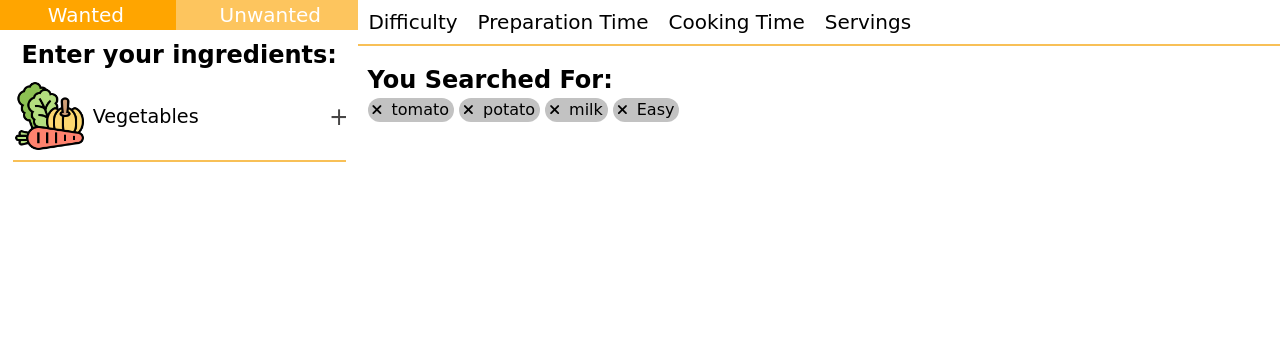
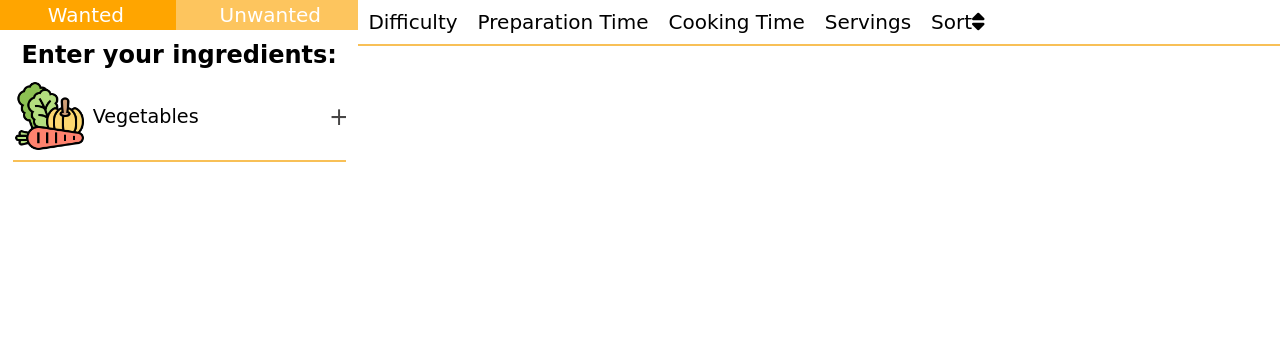
Before and after one commit to RusuI/Proiect-TW, a PHP site: page /search.php in a window 1280 px wide. Shown: the part 68-420 px from the top of the page. Run offline with PHP 8.4, Linux system fonts and the light colour scheme; data that the repository does not hold is empty; some libraries are stand-ins or nearby versions; some web fonts are replaced.

Commit message:
Add files via upload

```diff
--- a/views/search.php
+++ b/views/search.php
@@ -1,3 +1,9 @@
+<?php
+require_once '../includes/database.php';
+require_once '../includes/userFunctions.php';
+
+?>
+
 <!DOCTYPE html>
 <html lang="en">
 
@@ -18,7 +24,7 @@
 </head>
 <!--sort-->
 <!-- top sticky    button that takes you to top load more-->
-<!--footer when there is nothing div -->
+<!-- cookies -->
     <body>
         <!--Navigation Bar-->
         <nav>
@@ -28,10 +34,10 @@
             <div class="opnMenu">
                 <div onclick="menu()"><i class="fa fa-bars"></i></div>
                 <div class="filter-options-content">
-                    <a href="home.html">Home</a>
-                    <a href="faq.html">Help</a>
-                    <a href="popular.html">See most popular</a>
-                    <a href="addRecipe.html">Add Recipe</a>
+                    <a href="home.php">Home</a>
+                    <a href="faq.php">Help</a>
+                    <a href="popular.php">See most popular</a>
+                    <a href="addRecipe.php">Add Recipe</a>
                     <?php
                     if (isset($_SESSION["id"])) {
 
@@ -44,10 +50,10 @@
                 </div>
             </div>
             <ul class="mainMenu">
-                <li><a href="home.html">Home</a></li>
-                <li><a href="faq.html">Help</a></li>
-                <li><a href="popular.html">See most popular</a></li>
-                <li> <a href="addRecipe.html">Add Recipe</a></li>
+                <li><a href="home.php">Home</a></li>
+                <li><a href="faq.php">Help</a></li>
+                <li><a href="popular.php">See most popular</a></li>
+                <li> <a href="addRecipe.php">Add Recipe</a></li>
                 <?php
                 if (isset($_SESSION["id"])) {
 
@@ -81,7 +87,7 @@
                 </ul>
             </div>
             <div>
-                <div id="wanted" style="padding:2% 0 2% 0; text-align:center;">
+                <div id="wanted">
                     <h1>Enter your ingredients:</h1>
                 </div>
                 <div id="unwanted">
@@ -100,69 +106,54 @@
                 <div class="filter-container">
                     <button class="filter-menus" onclick="displayOptions(1)">Difficulty</button>
                     <div class="filter-options-content">
-                        <a href="#">Easy</a>
-                        <a href="#">Medium</a>
-                        <a href="#">Difficult</a>
+                        <a href="#" id="diff1">Easy</a>
+                        <a href="#" id="diff2">Medium</a>
+                        <a href="#" id="diff3">Difficult</a>
                     </div>
                 </div>
                 <div class="filter-container">
                     <button class="filter-menus" onclick="displayOptions(2)">Preparation Time</button>
                     <div class="filter-options-content">
-                        <a href="#">Around 2h</a>
-                        <a href="#">Around 1h</a>
-                        <a href="#">Around 30 min</a>
-                        <a href="#">Around 10 min</a>
+                        <a href="#" id="ptime1">Around 2h</a>
+                        <a href="#" id="ptime2">Around 1h</a>
+                        <a href="#" id="ptime3">Around 30 min</a>
+                        <a href="#" id="ptime4">Around 10 min</a>
                     </div>
                 </div>
                 <div class="filter-container">
                     <button class="filter-menus" onclick="displayOptions(3)">Cooking Time</button>
                     <div class="filter-options-content">
-                        <a href="#">Around 2h</a>
-                        <a href="#">Around 1h</a>
-                        <a href="#">Around 30 min</a>
-                        <a href="#">Around 10 min</a>
+                        <a href="#" id="ctime1">Around 2h</a>
+                        <a href="#" id="ctime2">Around 1h</a>
+                        <a href="#" id="ctime3">Around 30 min</a>
+                        <a href="#" id="ctime4">Around 10 min</a>
                     </div>
                 </div>
                 <div class="filter-container">
                     <button class="filter-menus" onclick="displayOptions(4)">Servings</button>
                     <div class="filter-options-content">
-                        <a href="#">1 servings</a>
-                        <a href="#">2-3 servings</a>
-                        <a href="#">4-5 servings</a>
-                        <a href="#">6-8 servings</a>
+                        <a href="#" id="serv1">1 servings</a>
+                        <a href="#" id="serv2">2-3 servings</a>
+                        <a href="#" id="serv3">4-5 servings</a>
+                        <a href="#" id="serv4">6-8 servings</a>
+                        <a href="#" id="serv5">More</a>
+                    </div>
+                </div>
+                <div class="filter-container">
+                    <button class="filter-menus" style="display: inline; float:right;" onclick="displayOptions(5)">Sort<i class="fas fa-sort"></i></button>
+                    <div class="filter-options-content" style="margin-top:50px;">
+                        <a href="#" id="sort1">By Popularity</a>
+                        <a href="#" id="sort2">By Preparation Time</a>
+                        <a href="#" id="sort3">By Cooking time</a>
+                        <a href="#" id="sort4">By Servings</a>
                     </div>
                 </div>
             </div>
 
             <section id="user-src">
-                <h1>You Searched For:</h1>
-                <div class="tag">
-                    <p>
-                        <a href="#"> <i class="fas fa-times"></i></a>
-                        tomato
-                    </p>
-                </div>
-                <div class="tag">
-                    <p>
-                        <a href="#"> <i class="fas fa-times"></i></a>
-                        potato
-                    </p>
-                </div>
-                <div class="tag">
-                    <p>
-                        <a href="#"> <i class="fas fa-times"></i></a>
-                        milk
-                    </p>
-                </div>
-                <div class="tag">
-                    <p>
-                        <a href="#"> <i class="fas fa-times"></i></a>
-                        Easy
-                    </p>
-                </div>
             </section>
             <section id="result">
-                <div class="result-wrapper">
+                <div class="result-wrapper" id="result-div">
 
                 </div>
             </section>
```
